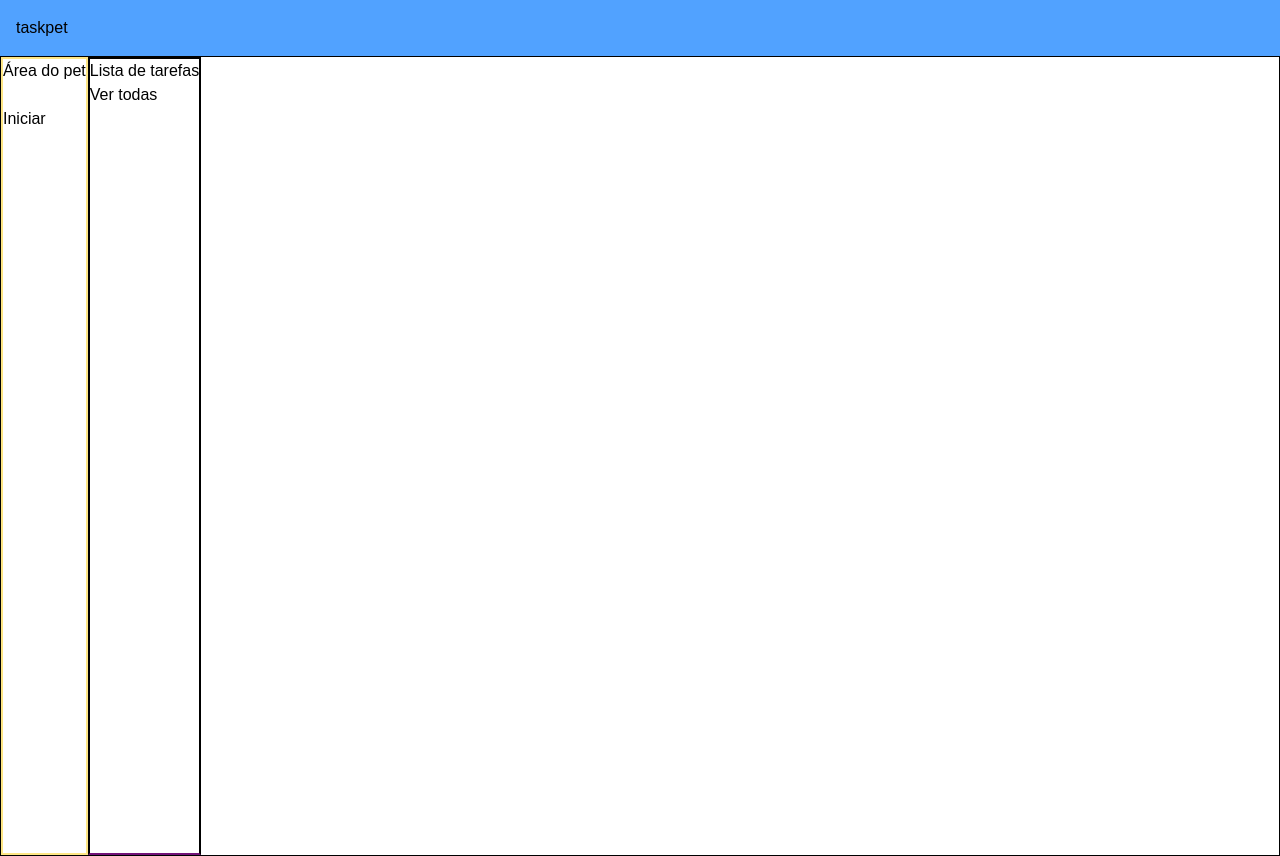
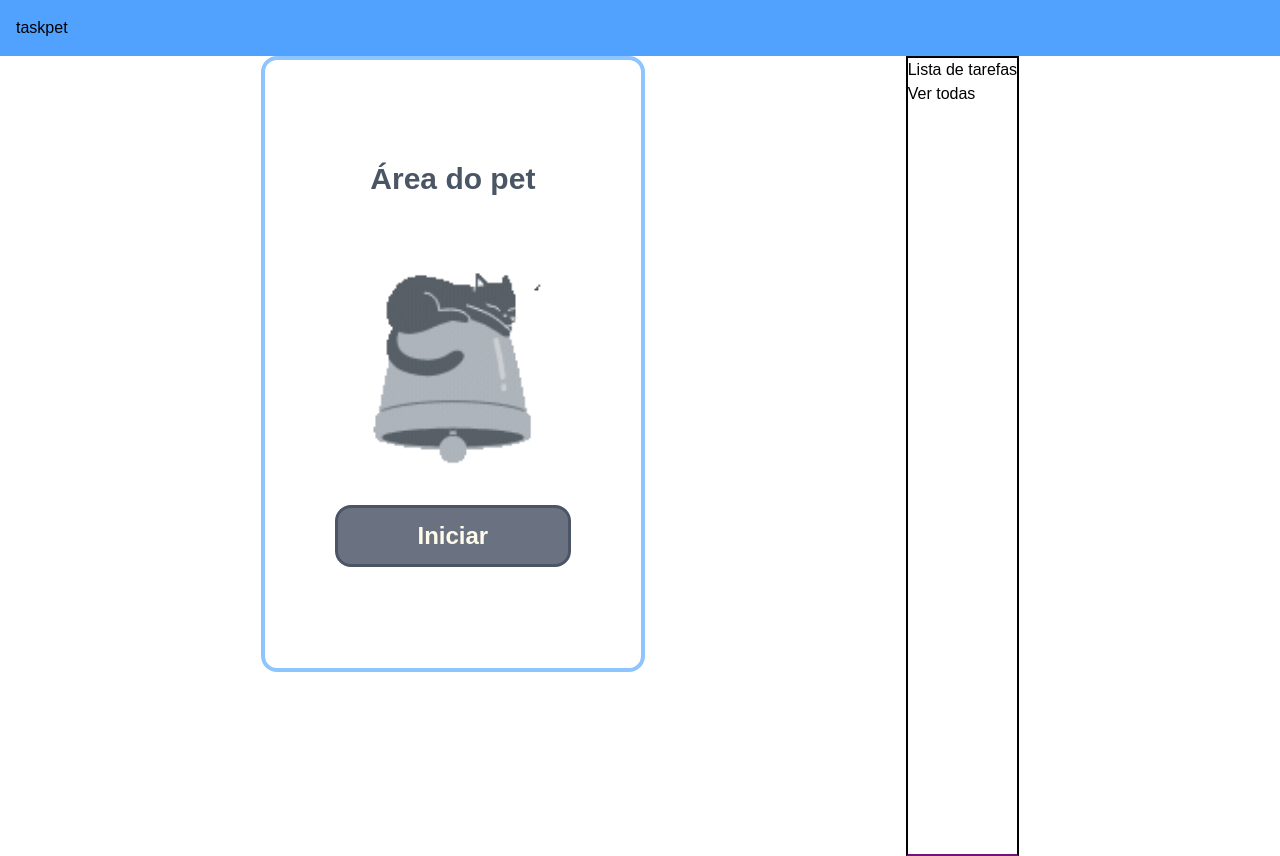
Before and after one commit to luckfer7/taskpet, a Next.js app: page / in a window 1280 px wide. Built offline with nearby package versions, Linux system fonts and the light colour scheme.

Commit message:
parte do pet feita

```diff
--- a/src/Components/Pet-area/index.jsx
+++ b/src/Components/Pet-area/index.jsx
@@ -2,13 +2,14 @@ import Image from "next/image";
 import Button from "../Button";
 import Container from "../Container";
 import Title from "../Title";
+import gato from "../../../public/gifcat.gif"
 
 export default function PetArea({  }) {
     return (
-        <Container className="border-2 border-amber-200" >
-            <Title>Área do pet</Title>
-            <Image src="/" width={0} height={0} alt="/" />
-            <Button>Iniciar</Button>
+        <Container className="border-4 border-blue-300 rounded-2xl w-sm h-[77%] flex flex-col items-center justify-center gap-3 " >
+            <Title className=" font-semibold text-3xl text-gray-600 " >Área do pet</Title>
+            <Image src={gato} width={250} height={250} alt=" imagem de um gato dormindo em cima de um sino" />
+            <Button className=" border-3 border-gray-600 bg-gray-500 px-20 py-3 rounded-2xl text-amber-50 text-2xl font-semibold" >Iniciar</Button>
         </Container>
 
 
--- a/src/app/page.js
+++ b/src/app/page.js
@@ -9,7 +9,7 @@ export default function Home() {
   return (
     <div>
       <Header>taskpet</Header>
-      <Container className="h-screen border flex" >
+      <Container className=" flex h-screen justify-evenly" >
         <PetArea />
         <TaskContainer />
       </Container>
@@ -17,3 +17,5 @@ export default function Home() {
     </div>
   );
 }
+
+//h-screen border flex
```
Also changed, not shown: public/gifcat.gif (added).
